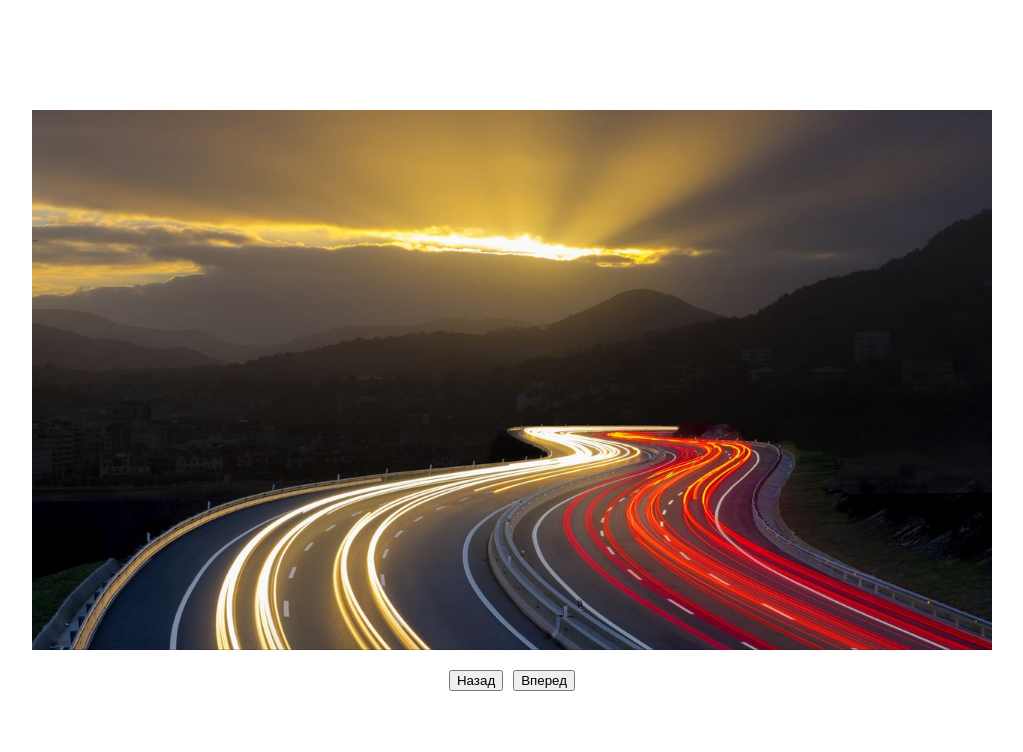
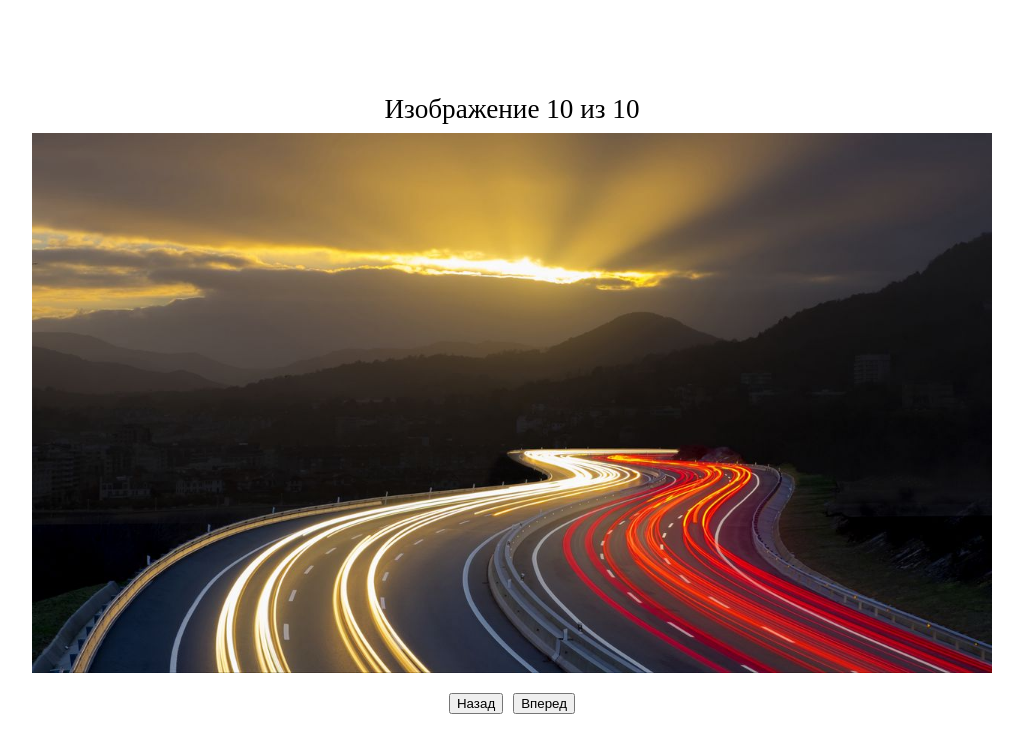
Before and after one commit to VyacheslavKokorin/Practice_1_Task_3, a plain HTML site: page index.html in a window 1280 px wide. Both pictures are taken after a click on the button "Назад". Shown: the whole page, without its empty margins (128-1151 px from the left). Drawn offline with Linux system fonts and the light colour scheme.

Commit message:
Добавление счётчика изображений

```diff
--- a/index.html
+++ b/index.html
@@ -6,6 +6,7 @@
 	<title>Слайдер</title>
 </head>
 <body>
+	<div id="counter">Изображение 1 из 10</div>
 	<img src="images/pic1.jpg" alt="Картинка" id="image">
 	<div class="buttons">
 		<button id="previous">Назад</button>
--- a/script.js
+++ b/script.js
@@ -13,13 +13,10 @@ const images = [
 
 let currentIndex = 0;
 
+const counterBlock = document.getElementById('counter');
 const img = document.getElementById('image');
 const prevBtn = document.getElementById('previous');
 const nextBtn = document.getElementById('next');
-
-function changeImage(index) {
-	img.src = images[index];
-}
 
 prevBtn.addEventListener('click', function() {
 	currentIndex = (currentIndex - 1 + images.length) % images.length;
@@ -29,4 +26,9 @@ prevBtn.addEventListener('click', function() {
 nextBtn.addEventListener('click', function() {
 	currentIndex = (currentIndex + 1) % images.length;
 	changeImage(currentIndex);
-})
+});
+
+function changeImage(index) {
+	img.src = images[index];
+	counterBlock.textContent = "Изображение " + (index + 1) + " из 10";
+}
--- a/style.css
+++ b/style.css
@@ -5,6 +5,11 @@ body {
 	align-items: center;
 	min-height: 100vh;
 	margin: 0;
+}
+
+#counter {
+	font-size: 1.7em;
+	padding: 8px 20px;
 }
 
 #image {
```
